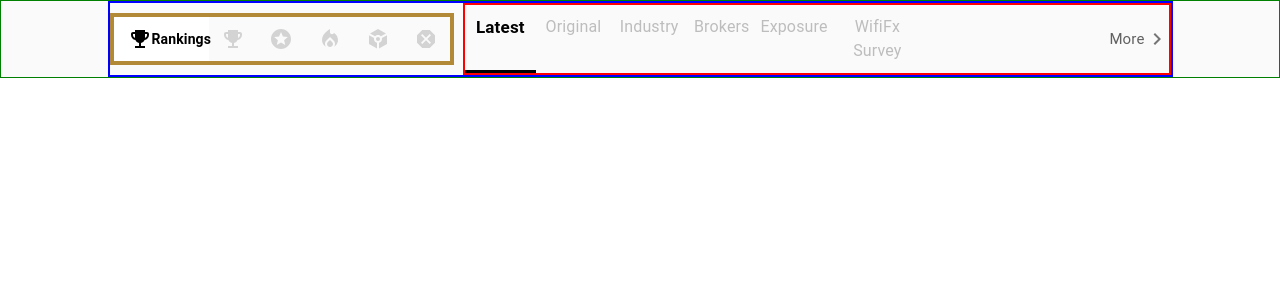
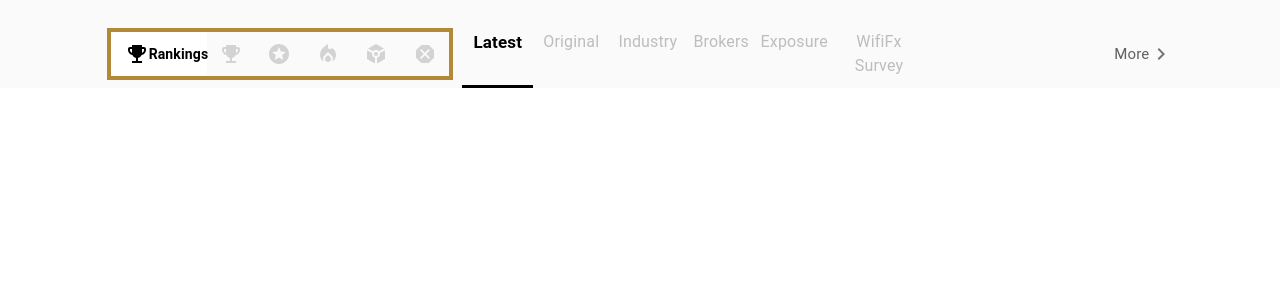
Before and after one commit to rahulrawal3101/wififx, a Next.js app: page /HomePageComp2.js in a window 1280 px wide. Shown: the top 300 px of the page. Built offline with nearby package versions, Linux system fonts and the light colour scheme.

Commit message:
add compo

```diff
--- a/app/HomePageComp2.js/page.js
+++ b/app/HomePageComp2.js/page.js
@@ -21,9 +21,9 @@ const HomePageComp2 = () => {
     }
     return (
         <>
-            <Grid container sx={{ display: 'flex', justifyContent: 'center', alignItems: 'center', bgcolor: '#fafafa', border: '1px solid green' }}>
+            <Grid container sx={{ display: 'flex', justifyContent: 'center', alignItems: 'center', bgcolor: '#fafafa',pt:'20px' }}>
                 <Grid item xs={10}>
-                    <Grid container sx={{display:'flex', justifyContent:'space-between', alignItems:'center', border:'2px solid blue'}}>
+                    <Grid container sx={{display:'flex', justifyContent:'space-between', alignItems:'center', }}>
                         <Grid item xs={3.9} sx={{ border: '4px solid #b28936', }}>
                             <Grid container>
                                 <Grid item xs={12}>
@@ -60,7 +60,7 @@ const HomePageComp2 = () => {
                             </Grid>
 
                         </Grid>
-                        <Grid item xs={8} sx={{ border:'2px solid red' }}>
+                        <Grid item xs={8} sx={{  }}>
                             <Grid container sx={{display:'flex', justifyContent:'space-between', alignItems:'center'}}>
                                 <Grid item xs={8} sx={{display:'flex'}}>
                                     <Grid container>
```
